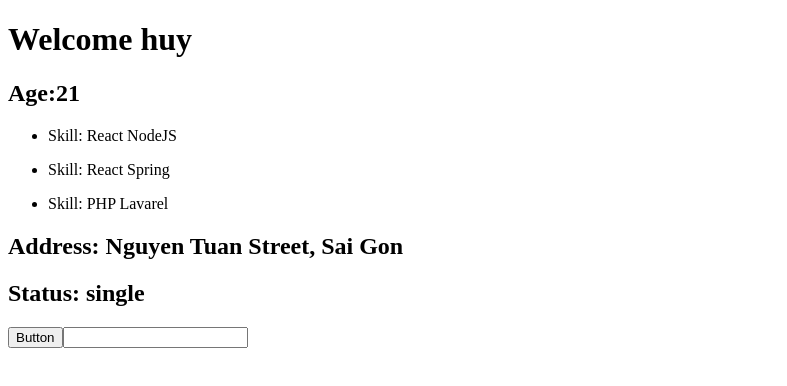
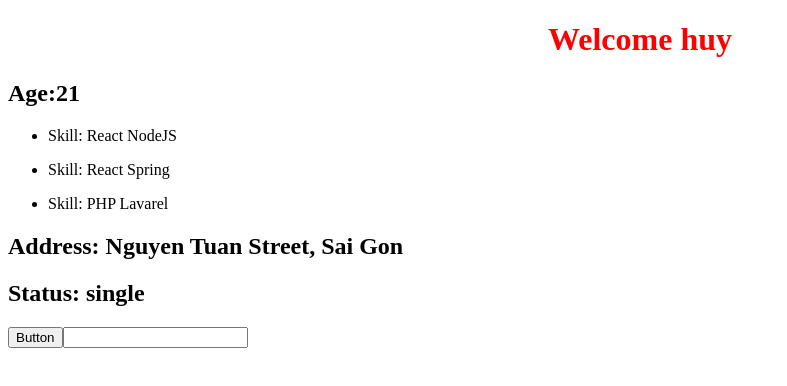
Before and after one commit to bmhuyquoc104/learn-ts, a React (Vite) app in the folder learn-react-ts/: page / in a window 1280 px wide. Shown: the top 386 px of the page, without its empty margins (0-787 px from the left). Built offline with nearby package versions, Linux system fonts and the light colour scheme.

Commit message:
10. Learn style props

```diff
--- a/learn-react-ts/src/App.tsx
+++ b/learn-react-ts/src/App.tsx
@@ -29,17 +29,18 @@ function App() {
   ];
   return (
     <div className="App">
-      {/* <Header name = "huy" age = {21}/> */}
+      {/* <Header styles={{ color: "red" }} name="huy" age={21} /> */}
       <Profile
         status={<Status status="single" />}
         name="huy"
         age={21}
         isLoggedIn={true}
+        style = {{textAlign: "center",color:"red"}}
         address={address}
         skills={skills}
       />
       <Button handleClick={(e) => console.log("huy ne")} />
-      <Input handleChange={(e) =>console.log(e.target.value)} />
+      <Input handleChange={(e) => console.log(e.target.value)} />
       {/* <Status status="married" /> */}
     </div>
   );
--- a/learn-react-ts/src/components/Header.tsx
+++ b/learn-react-ts/src/components/Header.tsx
@@ -3,12 +3,13 @@ import React from "react";
 type HeaderProps = {
   name: string;
   age?: number;
+  styles?: React.CSSProperties;
 };
 
-function Header({ name, age }: HeaderProps) {
+function Header({ name, age, styles }: HeaderProps) {
   return (
     <>
-      <h1>Name : {name} </h1>
+      <h1 style={styles}>Name : {name} </h1>
       <h2>Age: {age}</h2>
     </>
   );
--- a/learn-react-ts/src/components/Profile.tsx
+++ b/learn-react-ts/src/components/Profile.tsx
@@ -13,15 +13,16 @@ type ProfileProps = {
     street: string;
     city: string;
   };
-  status: React.ReactNode
+  status: React.ReactNode;
+  style: React.CSSProperties;
 };
 
-function Profile({ name, age, skills, address, isLoggedIn,status }: ProfileProps) {
+function Profile({ name, age, skills, address, isLoggedIn,status,style }: ProfileProps) {
   return (
     <div>
       {isLoggedIn ? (
         <div>
-          <h1>Welcome {name} </h1>
+          <h1 style ={style}>Welcome {name} </h1>
           <h2>Age:{age}</h2>
           {skills.map((skill) => (
             <ul key={skill.id}>
```
